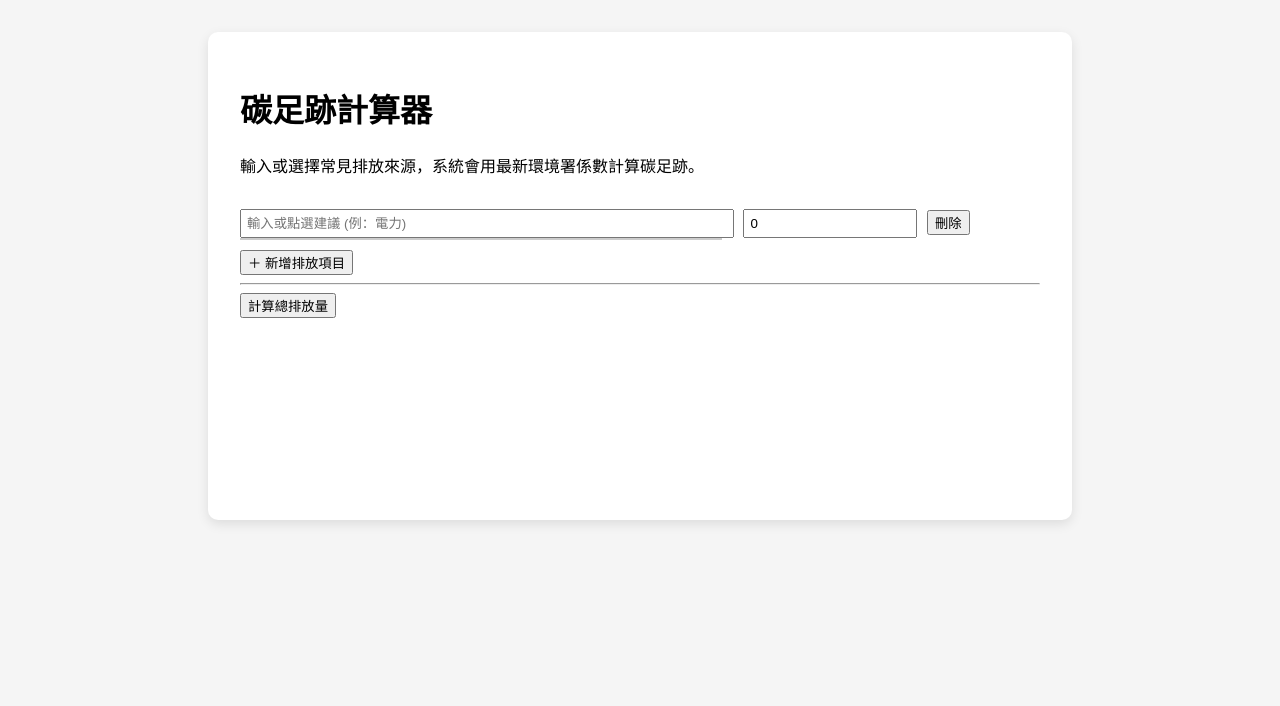
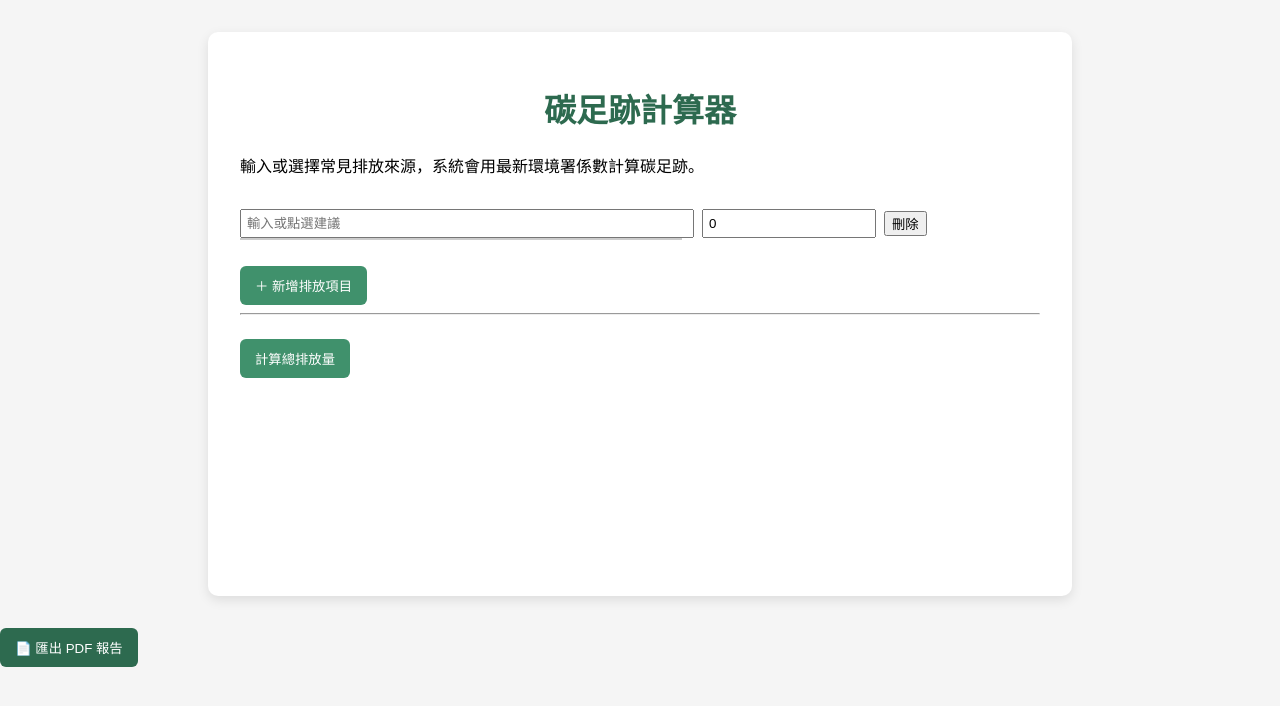
Before and after one commit to Bella0519/custo, a plain HTML site: page calculator.html in a window 1280 px wide. Both pictures are taken after a click on the button "＋ 新增排放項目". Drawn offline with nearby package versions, Linux system fonts and the light colour scheme; no server answers.

Commit message:
Update calculator.html

```diff
--- a/calculator.html
+++ b/calculator.html
@@ -4,13 +4,30 @@
   <meta charset="UTF-8">
   <meta name="viewport" content="width=device-width, initial-scale=1.0">
   <title>碳足跡計算器</title>
+
+  <!-- 載入 Chart.js、html2canvas、jsPDF -->
   <script src="https://cdn.jsdelivr.net/npm/chart.js"></script>
+  <script src="https://cdnjs.cloudflare.com/ajax/libs/html2canvas/1.4.1/html2canvas.min.js"></script>
+  <script src="https://cdnjs.cloudflare.com/ajax/libs/jspdf/2.5.1/jspdf.umd.min.js"></script>
+
   <style>
-    body { font-family: "Noto Sans TC", sans-serif; background: #f5f5f5; margin: 0; }
+    body {
+      font-family: "Noto Sans TC", sans-serif;
+      background: #f5f5f5;
+      margin: 0;
+      padding: 0;
+    }
     .container {
-      max-width: 800px; margin: 2rem auto; background: white;
-      padding: 2rem; border-radius: 10px;
+      max-width: 800px;
+      margin: 2rem auto;
+      background: white;
+      padding: 2rem;
+      border-radius: 10px;
       box-shadow: 0 4px 12px rgba(0,0,0,0.1);
+    }
+    h1 {
+      text-align: center;
+      color: #2d6a4f;
     }
     .quick-buttons {
       display: flex;
@@ -30,14 +47,35 @@
     .quick-buttons button:hover {
       background: #40916c;
     }
-    .custom-row { margin-bottom: 12px; position: relative; }
-    .custom-keyword { width: 60%; padding: 5px; }
-    .custom-value { width: 20%; padding: 5px; margin-left: 5px; }
-    .custom-unit { margin-left: 5px; font-weight: bold; }
+    .custom-row {
+      margin-bottom: 12px;
+      position: relative;
+      display: flex;
+      align-items: center;
+    }
+    .custom-keyword {
+      width: 55%;
+      padding: 5px;
+    }
+    .custom-value {
+      width: 20%;
+      padding: 5px;
+      margin-left: 8px;
+    }
+    .custom-unit {
+      margin-left: 8px;
+      font-weight: bold;
+    }
     .suggestions {
-      border: 1px solid #ccc; max-height: 150px;
-      overflow-y: auto; position: absolute;
-      background: white; z-index: 10; width: 60%;
+      border: 1px solid #ccc;
+      max-height: 150px;
+      overflow-y: auto;
+      position: absolute;
+      background: white;
+      z-index: 10;
+      width: 55%;
+      top: 100%;
+      left: 0;
     }
     .suggestions div {
       padding: 5px;
@@ -46,47 +84,79 @@
     .suggestions div:hover {
       background: #e6f4ea;
     }
+    #chart-container {
+      margin-top: 2rem;
+    }
+    #downloadBtn {
+      background: #2d6a4f;
+      color: white;
+      padding: 10px 15px;
+      border: none;
+      border-radius: 6px;
+      cursor: pointer;
+      margin-top: 1rem;
+      display: block;
+    }
+    #downloadBtn:hover {
+      background: #40916c;
+    }
+    button.compute-btn {
+      background: #40916c;
+      color: white;
+      border: none;
+      padding: 10px 15px;
+      border-radius: 6px;
+      cursor: pointer;
+      margin-top: 1rem;
+    }
   </style>
 </head>
 <body>
-  <div class="container">
+  <div class="container" id="reportArea">
     <h1>碳足跡計算器</h1>
     <p>輸入或選擇常見排放來源，系統會用最新環境署係數計算碳足跡。</p>
 
-    <!-- 🔥 快速新增按鈕 -->
+    <!-- 快速新增按鈕區域 -->
     <div class="quick-buttons" id="quickButtons"></div>
 
+    <!-- 自訂輸入區域 -->
     <div id="customItems"></div>
-    <button type="button" onclick="addCustom()">＋ 新增排放項目</button>
+    <button type="button" onclick="addCustom()" class="compute-btn">＋ 新增排放項目</button>
 
     <hr>
-    <button type="button" onclick="calculate()">計算總排放量</button>
+
+    <button type="button" onclick="calculate()" class="compute-btn">計算總排放量</button>
     <p id="result"></p>
 
+    <!-- 圓餅圖 -->
     <div id="chart-container">
       <canvas id="carbonChart"></canvas>
     </div>
   </div>
 
+  <!-- 匯出 PDF 按鈕 -->
+  <button id="downloadBtn" onclick="downloadPDF()">📄 匯出 PDF 報告</button>
+
   <script>
     let emissionFactors = [];
     let chartInstance = null;
+    let lastLabels = [];
+    let lastValues = [];
+    let lastTotal = 0;
 
-    const quickCommonItems = ["電力", "汽油", "柴油", "紙張", "飛機航程"];
+    const quickCommonItems = ["電力", "汽油", "柴油", "紙張", "飛機"];  // 常見關鍵字
 
     async function loadFactors() {
       try {
         const res = await fetch("https://data.moenv.gov.tw/api/v2/CFP_P_02?format=json");
         const data = await res.json();
-
         emissionFactors = data.records.map(r => ({
           name: r.name,
           unit: r.unit,
           factor: parseFloat(r.coe),
         }));
-
         renderQuickButtons();
-        addCustom();
+        addCustom();  // 預設加一列讓使用者輸入
       } catch (err) {
         console.error("載入係數失敗", err);
       }
@@ -107,12 +177,14 @@
     }
 
     function addCustom(selectedFactor = null) {
-      const container = document.getElementById('customItems');
-      const div = document.createElement('div');
-      div.classList.add('custom-row');
+      const container = document.getElementById("customItems");
+      const div = document.createElement("div");
+      div.classList.add("custom-row");
 
       div.innerHTML = `
-        <input type="text" class="custom-keyword" placeholder="輸入或點選建議 (例：電力)" value="${selectedFactor ? selectedFactor.name : ''}" data-factor="${selectedFactor ? selectedFactor.factor : ''}">
+        <input type="text" class="custom-keyword" placeholder="輸入或點選建議"
+               value="${selectedFactor ? selectedFactor.name : ''}"
+               data-factor="${selectedFactor ? selectedFactor.factor : ''}">
         <div class="suggestions"></div>
         <input type="number" class="custom-value" min="0" value="0" placeholder="使用量">
         <span class="custom-unit">${selectedFactor ? selectedFactor.unit : ''}</span>
@@ -121,33 +193,34 @@
 
       container.appendChild(div);
       setupSearch(div);
-
-      // 如果有選好的項目，直接關閉建議清單
-      if (!selectedFactor) showSuggestions(div, "");
+      // 若選了預設項目，就不秀建議清單
+      if (!selectedFactor) {
+        showSuggestions(div, "");
+      }
     }
 
     function setupSearch(row) {
-      const input = row.querySelector('.custom-keyword');
-      input.addEventListener('input', () => {
+      const input = row.querySelector(".custom-keyword");
+      input.addEventListener("input", () => {
         showSuggestions(row, input.value.trim());
       });
     }
 
     function showSuggestions(row, keyword) {
-      const suggestions = row.querySelector('.suggestions');
+      const suggestions = row.querySelector(".suggestions");
       suggestions.innerHTML = "";
 
       const results = keyword.length > 0
         ? emissionFactors.filter(f => f.name.includes(keyword))
-        : emissionFactors.slice(0, 10); // 預設顯示前 10 筆
+        : emissionFactors.slice(0, 10);
 
       results.forEach(f => {
-        const option = document.createElement('div');
+        const option = document.createElement("div");
         option.textContent = `${f.name} (${f.unit})`;
-        option.addEventListener('click', () => {
-          row.querySelector('.custom-keyword').value = f.name;
-          row.querySelector('.custom-unit').textContent = f.unit;
-          row.querySelector('.custom-keyword').dataset.factor = f.factor;
+        option.addEventListener("click", () => {
+          row.querySelector(".custom-keyword").value = f.name;
+          row.querySelector(".custom-unit").textContent = f.unit;
+          row.querySelector(".custom-keyword").dataset.factor = f.factor;
           suggestions.innerHTML = "";
         });
         suggestions.appendChild(option);
@@ -155,45 +228,82 @@
     }
 
     function calculate() {
-      let total = 0;
-      let labels = [];
-      let values = [];
+      lastLabels = [];
+      lastValues = [];
+      lastTotal = 0;
 
-      document.querySelectorAll('.custom-row').forEach(row => {
-        const val = Number(row.querySelector('.custom-value').value);
-        const factor = Number(row.querySelector('.custom-keyword').dataset.factor || 0);
-        const name = row.querySelector('.custom-keyword').value || "未命名";
+      document.querySelectorAll(".custom-row").forEach(row => {
+        const val = Number(row.querySelector(".custom-value").value);
+        const factor = Number(row.querySelector(".custom-keyword").dataset.factor || 0);
+        const name = row.querySelector(".custom-keyword").value || "未命名";
         if (!isNaN(factor) && val > 0) {
           const emission = val * factor;
-          total += emission;
-          labels.push(name);
-          values.push(emission);
+          lastTotal += emission;
+          lastLabels.push(name);
+          lastValues.push(emission);
         }
       });
 
-      document.getElementById('result').innerText =
-        `總碳排放量：約 ${total.toFixed(2)} kg CO₂e`;
+      document.getElementById("result").innerText =
+        `總碳排放量：約 ${lastTotal.toFixed(2)} kg CO₂e`;
 
-      drawChart(labels, values);
+      drawChart(lastLabels, lastValues);
     }
 
     function drawChart(labels, values) {
-      const ctx = document.getElementById('carbonChart').getContext('2d');
+      const ctx = document.getElementById("carbonChart").getContext("2d");
       if (chartInstance) chartInstance.destroy();
       chartInstance = new Chart(ctx, {
-        type: 'pie',
+        type: "pie",
         data: {
           labels: labels,
           datasets: [{
             data: values,
-            backgroundColor: ['#95d5b2','#74c69d','#52b788','#40916c','#2d6a4f','#1b4332']
+            backgroundColor: [
+              '#95d5b2','#74c69d','#52b788','#40916c','#2d6a4f','#1b4332'
+            ]
           }]
         },
         options: {
           responsive: true,
-          plugins: { legend: { position: 'bottom' } }
+          plugins: {
+            legend: { position: 'bottom' }
+          }
         }
       });
+    }
+
+    async function downloadPDF() {
+      const { jsPDF } = window.jspdf;
+      const pdf = new jsPDF('p', 'mm', 'a4');
+      const pageWidth = pdf.internal.pageSize.getWidth();
+
+      // 標題與日期
+      pdf.setFontSize(20);
+      pdf.text("Custos Carbon 碳足跡分析報告", pageWidth / 2, 20, { align: 'center' });
+      pdf.setFontSize(12);
+      const today = new Date().toLocaleString();
+      pdf.text(`日期：${today}`, 14, 30);
+
+      // 總排放數據
+      pdf.setFontSize(14);
+      pdf.text(`總碳排放量：約 ${lastTotal.toFixed(2)} kg CO₂e`, 14, 45);
+
+      // 圖表
+      const chartCanvas = document.getElementById("carbonChart");
+      const chartImg = chartCanvas.toDataURL("image/png", 1.0);
+      pdf.addImage(chartImg, "PNG", 30, 55, 150, 100);
+
+      // 建議行動
+      pdf.setFontSize(12);
+      pdf.text("建議行動：", 14, 165);
+      if (lastTotal > 1000) {
+        pdf.text("建議減少交通油耗、優化用電設備、提升能源效率以降低排放。", 14, 175);
+      } else {
+        pdf.text("您的排放量不高，持續維持永續習慣即可。", 14, 175);
+      }
+
+      pdf.save("碳足跡專業報告.pdf");
     }
 
     loadFactors();
```
